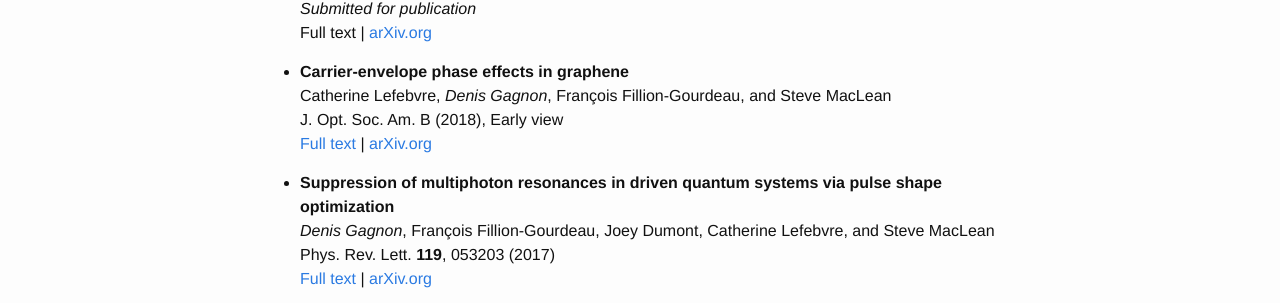
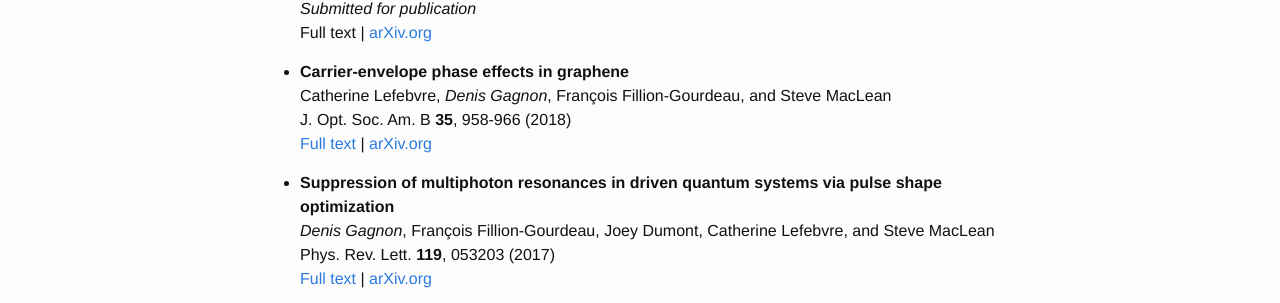
Before and after one commit to McNoggins/mcnoggins.github.io, a Jekyll site: the page built from publications.md, in a window 1280 px wide and 900 px high. Shown: the part 266-569 px from the top of the window. Built offline with Jekyll 4.4.1, drawn with Linux system fonts in a browser that asks for light colours.

Commit message:
Add reference for 10.1364/JOSAB.35.000958

```diff
--- a/publications.md
+++ b/publications.md
@@ -14,8 +14,8 @@ Full text |
 
 * **Carrier-envelope phase effects in graphene** <br>
 Catherine Lefebvre, *Denis Gagnon*, François Fillion-Gourdeau, and Steve MacLean  <br>
-J. Opt. Soc. Am. B (2018), Early view <br>
-[Full text](https://www.osapublishing.org/josab/upcoming_pdf.cfm?id=309178) |
+J. Opt. Soc. Am. B **35**, 958-966 (2018) <br>
+[Full text](https://doi.org/10.1364/JOSAB.35.000958) |
 [arXiv.org](https://arxiv.org/abs/1706.00055){:target="_blank"}
 
 * **Suppression of multiphoton resonances in driven quantum systems via pulse shape optimization** <br>
```
